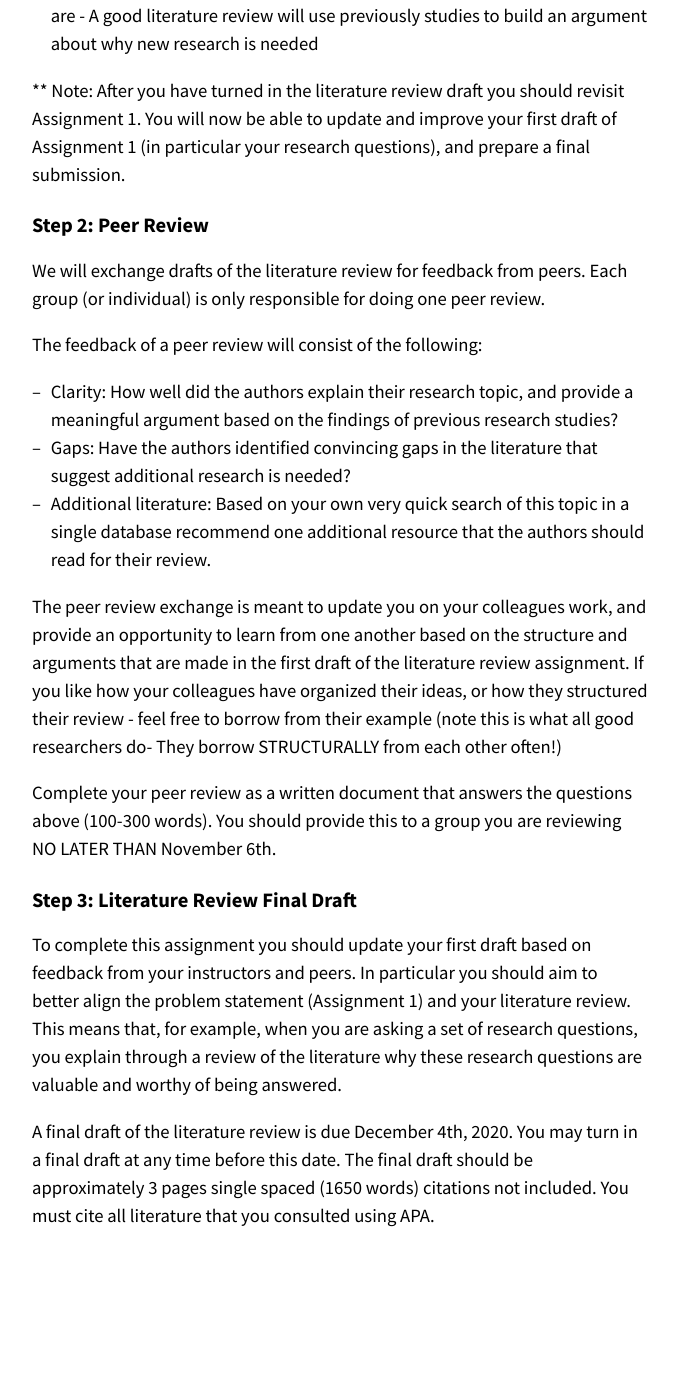
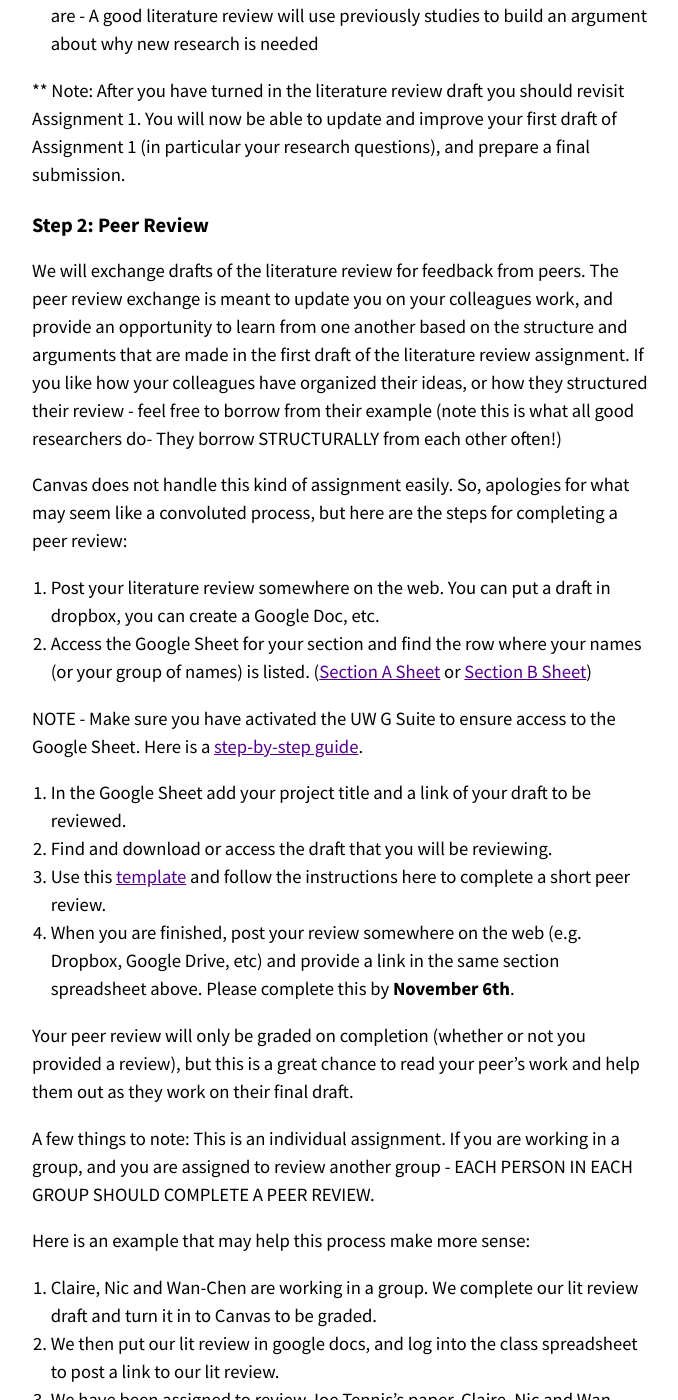
Before and after one commit to nniiicc/LIS-570-Au2020, a Jekyll site: the page built from Asg-2.md, in a window 1280 px wide and 1400 px high, scrolled down 2292 px. Shown: the whole window, without its empty margins (300-978 px from the left). Built offline with Jekyll 4.4.1, drawn with Linux system fonts in a browser that asks for light colours; our own code applies the rules of GitHub Pages for plain Markdown files; before the commit the page ends 3560 px from its top, so only the background shows below that; some of the changed text lies outside the part shown.

Commit message:
push update to assignment

```diff
--- a/Asg-2.md
+++ b/Asg-2.md
@@ -12,8 +12,6 @@ Example Literature Reviews from Lecture:
 - Haberstock, Lauren. "Participatory description: decolonizing descriptive methodologies in archives." Archival Science 20, no. 2 (2020): 125-138.
 - Poole, A. H. (2020). The information work of community archives: a systematic literature review. Journal of Documentation.
 - Hechavarria, L. M. S. (2017). E-inclusion and public libraries: A literature review. Qualitative and Quantitative Methods in Libraries, 111-127.
-
-
 
 
 ## Literature Review
@@ -53,20 +51,32 @@ Tips on writing a strong literature review:
 
 ## Step 2: Peer Review
 
-We will exchange drafts of the literature review for feedback from peers. Each group (or individual) is only responsible for doing one peer review.
+We will exchange drafts of the literature review for feedback from peers. The peer review exchange is meant to update you on your colleagues work, and provide an opportunity to learn from one another based on the structure and arguments that are made in the first draft of the literature review assignment. If you like how your colleagues have organized their ideas, or how they structured their review - feel free to borrow from their example (note this is what all good researchers do- They borrow STRUCTURALLY from each other often!)
 
-The feedback of a peer review will consist of the following:
+Canvas does not handle this kind of assignment easily. So, apologies for what may seem like a convoluted process, but here are the steps for completing a peer review:
 
-- Clarity: How well did the authors explain their research topic, and provide a meaningful argument based on the findings of previous research studies?
-- Gaps: Have the authors identified convincing gaps in the literature that suggest additional research is needed?
-- Additional literature: Based on your own very quick search of this topic in a single database recommend one additional resource that the authors should read for their review.
+1. Post your literature review somewhere on the web. You can put a draft in dropbox, you can create a Google Doc, etc.
+2. Access the Google Sheet for your section and find the row where your names (or your group of names) is listed. ([Section A Sheet](https://docs.google.com/spreadsheets/d/1uL7a-bOjOuv2xOWmIT-UF9uNjDw3PEMf5ZqVv5FinF8/edit#gid=0) or [Section B Sheet](https://docs.google.com/spreadsheets/d/1YS9v4OuY8TY2qoqjD77OvKT5NzWoyeJcdvsge6zayEc/edit#gid=0))
 
-The peer review exchange is meant to update you on your colleagues work, and provide an opportunity to learn from one another based on the structure and arguments that are made in the first draft of the literature review assignment. If you like how your colleagues have organized their ideas, or how they structured their review - feel free to borrow from their example (note this is what all good researchers do- They borrow STRUCTURALLY from each other often!)
+NOTE - Make sure you have activated the UW G Suite to ensure access to the Google Sheet. Here is a [step-by-step guide](https://itconnect.uw.edu/connect/productivity-platforms/google-productivity-platform/).
 
-Complete your peer review as a written document that answers the questions above (100-300 words). You should provide this to a group you are reviewing NO LATER THAN November 6th.
+3. In the Google Sheet add your project title and a link of your draft to be reviewed.
+4. Find and download or access the draft that you will be reviewing.
+5. Use this [template](https://docs.google.com/document/d/1Bg43C0e-8Q3Nq0BGmYKLblrqFzwMyd5VBQ6g9WgD0e0/edit?usp=sharing) and follow the instructions here to complete a short peer review.
+6. When you are finished, post your review somewhere on the web (e.g. Dropbox, Google Drive, etc) and provide a link in the same section spreadsheet above. Please complete this by **November 6th**.
+
+Your peer review will only be graded on completion (whether or not you provided a review), but this is a great chance to read your peer's work and help them out as they work on their final draft.
+
+A few things to note: This is an individual assignment. If you are working in a group, and you are assigned to review another group - EACH PERSON IN EACH GROUP SHOULD COMPLETE A PEER REVIEW.
+
+Here is an example that may help this process make more sense:
+1. Claire, Nic and Wan-Chen are working in a group. We complete our lit review draft and turn it in to Canvas to be graded.
+2. We then put our lit review in google docs, and log into the class spreadsheet to post a link to our lit review.
+3. We have been assigned to review Joe Tennis's paper. Claire, Nic and Wan-Chen each write a separate review of Joe's paper. We each post our reviews in separate google docs, and then we log back into the class spreadsheet to provide Joe links to our separate reviews.
+4. We also see that Anind has reviewed our paper - so we click his link to see his helpful and thoughtful review of our literature review draft.
+
 
 ## Step 3: Literature Review Final Draft
-
 To complete this assignment you should update your first draft based on feedback from your instructors and peers. In particular you should aim to better align the problem statement (Assignment 1) and your literature review. This means that, for example, when you are asking a set of research questions, you explain through a review of the literature why these research questions are valuable and worthy of being answered.
 
-A final draft of the literature review is due December 4th, 2020. You may turn in a final draft at any time before this date. The final draft should be approximately 3 pages single spaced (1650 words) citations not included. You must cite all literature that you consulted using APA.
+A final draft of the literature review is due December 4th, 2020. You may turn in a final draft at any time before this date. The final draft should be approximately 3 pages single spaced (1650 words) for individual papers, and 5 pages single spaced (2500) words for group papers - citations not included. You must cite all literature that you consulted using APA.
```
